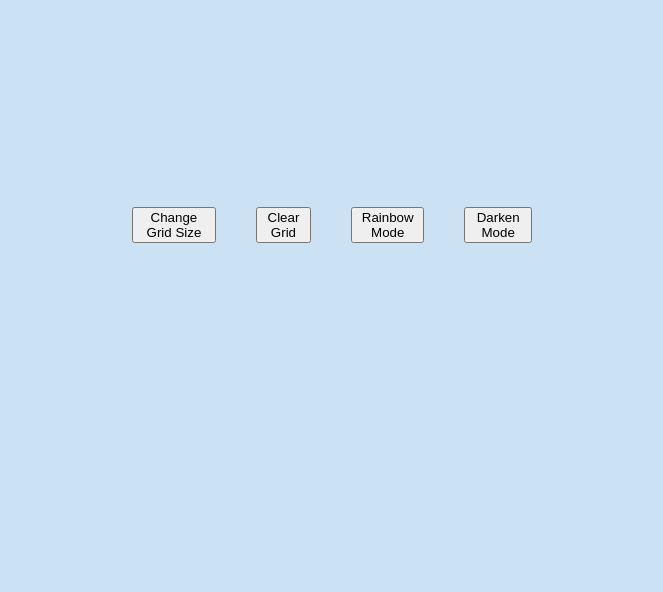
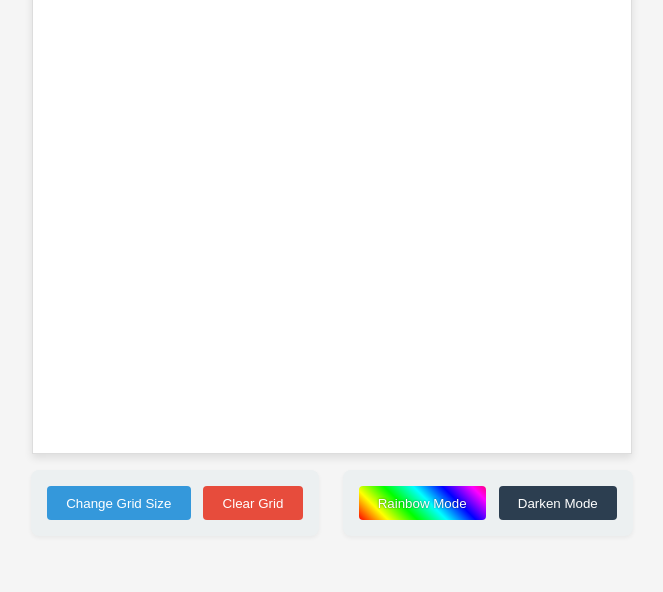
Before and after one commit to rudyravelindev/etch_a_sketch, a plain HTML site: page index.html in a window 1280 px wide. Shown: the part 273-865 px from the top of the page, without its empty margins (308-971 px from the left). Before the commit the page ends 800 px from the top, so only its background shows below. Drawn offline with Linux system fonts and the light colour scheme.

Commit message:
adding all the css I will need

```diff
--- a/index.html
+++ b/index.html
@@ -8,11 +8,14 @@
   </head>
   <body>
     <h1>Etch-a-Sketch</h1>
-    <div class="container">
-      <div class="controls">
-        <button id="grid-size-btn">Change Grid Size</button> <br />
-        <button id="clear-btn">Clear Grid</button><br />
-        <button id="rainbow-btn">Rainbow Mode</button><br />
+    <div id="drawing-grid" class="grid-container"></div>
+    <div class="controls">
+      <div class="grid-controls">
+        <button id="grid-size-btn">Change Grid Size</button>
+        <button id="clear-btn">Clear Grid</button>
+      </div>
+      <div class="mode-controls">
+        <button id="rainbow-btn">Rainbow Mode</button>
         <button id="darken-btn">Darken Mode</button>
       </div>
     </div>
--- a/styles.css
+++ b/styles.css
@@ -1,20 +1,119 @@
-html {
-  background-color: rgb(203, 225, 244);
-}
-h1 {
-  padding: 200px;
-  text-align: center;
+/* Reset and base styles */
+* {
+  margin: 0;
+  padding: 0;
+  box-sizing: border-box;
 }
 
-.container,
+body {
+  font-family: 'Segoe UI', Tahoma, Geneva, Verdana, sans-serif;
+  background-color: #f5f5f5;
+  color: #333;
+  min-height: 100vh;
+  display: flex;
+  flex-direction: column;
+  align-items: center;
+  padding: 2rem;
+}
+
+h1 {
+  color: #2c3e50;
+  margin-bottom: 1.5rem;
+  text-align: center;
+  font-size: 2.5rem;
+  text-shadow: 1px 1px 2px rgba(0, 0, 0, 0.1);
+}
+
+#drawing-grid {
+  background-color: white;
+  width: 600px;
+  height: 600px;
+  margin: 1rem auto;
+  box-shadow: 0 4px 8px rgba(0, 0, 0, 0.1);
+  display: flex;
+  flex-wrap: wrap;
+  border: 1px solid #ddd;
+}
+
 .controls {
-  width: 200px;
-  margin-left: auto;
-  margin-right: auto;
+  display: flex;
+  gap: 1.5rem;
+  margin-bottom: 1.5rem;
+  flex-wrap: wrap;
+  justify-content: center;
 }
-.container,
-.controls {
-  width: 400px;
+
+.grid-controls,
+.mode-controls {
   display: flex;
-  gap: 20px;
+  gap: 0.8rem;
+  background-color: #ecf0f1;
+  padding: 1rem;
+  border-radius: 8px;
+  box-shadow: 0 2px 4px rgba(0, 0, 0, 0.05);
 }
+
+button {
+  padding: 0.6rem 1.2rem;
+  border: none;
+  border-radius: 4px;
+  background-color: #3498db;
+  color: white;
+  font-weight: 500;
+  cursor: pointer;
+  transition: all 0.2s ease;
+}
+
+button:hover {
+  background-color: #2980b9;
+  transform: translateY(-1px);
+}
+
+button:active {
+  transform: translateY(0);
+}
+
+/* Specific button colors */
+#clear-btn {
+  background-color: #e74c3c;
+}
+
+#clear-btn:hover {
+  background-color: #c0392b;
+}
+
+#rainbow-btn {
+  background: linear-gradient(
+    45deg,
+    #ff0000,
+    #ff8000,
+    #ffff00,
+    #80ff00,
+    #00ff00,
+    #00ff80,
+    #00ffff,
+    #0080ff,
+    #0000ff,
+    #8000ff,
+    #ff00ff,
+    #ff0080
+  );
+  color: white;
+  text-shadow: 0 0 2px rgba(0, 0, 0, 0.5);
+}
+
+#darken-btn {
+  background-color: #2c3e50;
+}
+
+@media (max-width: 700px) {
+  #drawing-grid {
+    width: 90vw;
+    height: 90vw; /* Maintain square aspect ratio */
+  }
+
+  .controls {
+    flex-direction: column;
+    align-items: center;
+  }
+}
```
